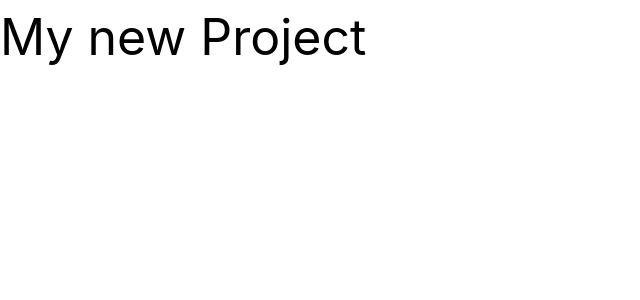
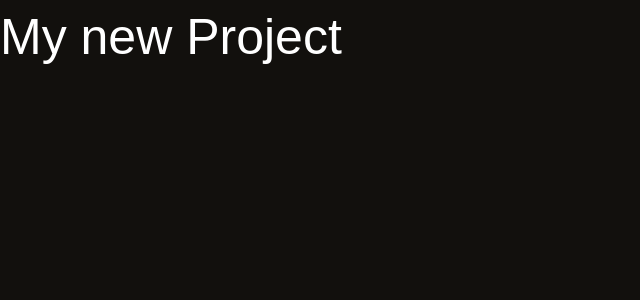
Before and after one commit to lukastff/westside, a React (Vite) app: page / in a window 1280 px wide. Shown: the top 300 px of the page, without its empty margins (0-640 px from the left). Built offline with nearby package versions, Linux system fonts and the light colour scheme; the HTML template or start-up script is replaced by a standard one.

Commit message:
chore: add swiper

```diff
--- a/package.json
+++ b/package.json
@@ -13,6 +13,7 @@
     "@tailwindcss/vite": "^4.2.4",
     "react": "^19.2.5",
     "react-dom": "^19.2.5",
+    "swiper": "^12.1.4",
     "tailwindcss": "^4.2.4"
   },
   "devDependencies": {
--- a/src/index.css
+++ b/src/index.css
@@ -1 +1,19 @@
 @import "tailwindcss";
+
+@import 'swiper/css';
+@import 'swiper/css/navigation';
+@import 'swiper/css/pagination';
+
+:root {
+    background: #12100D;
+    color: white;
+    font-family: "Oswald", sans-serif;
+    --swiper-navigation-color: red;
+    --swiper-pagination-color: red;
+}
+
+.swiper-pagination-bullet-active {
+    width: 100%;
+    max-width: 30px;
+    border-radius: 200px;
+}
```
Also changed, not shown: 1 other file (tests, documents, lock files or other folders).
